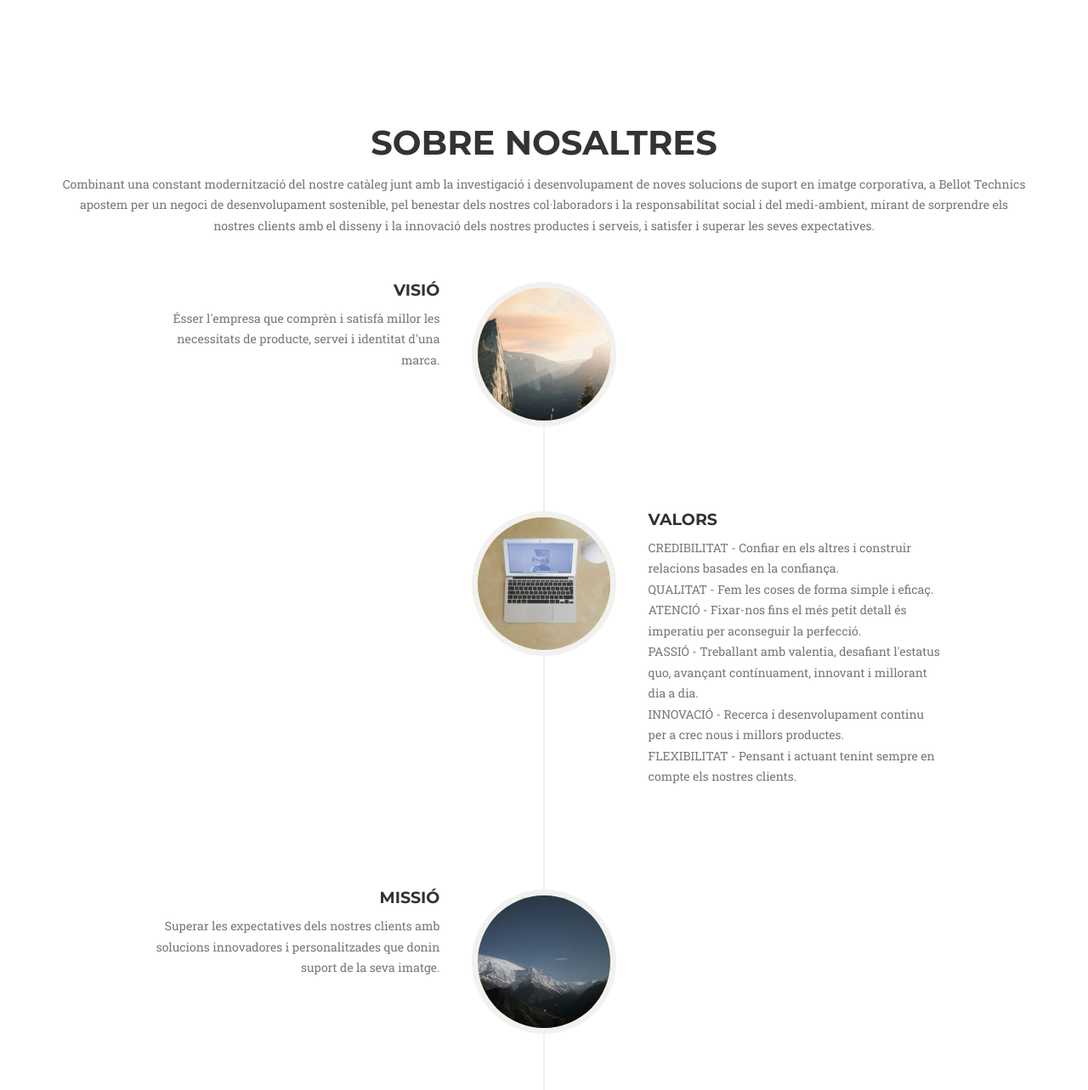
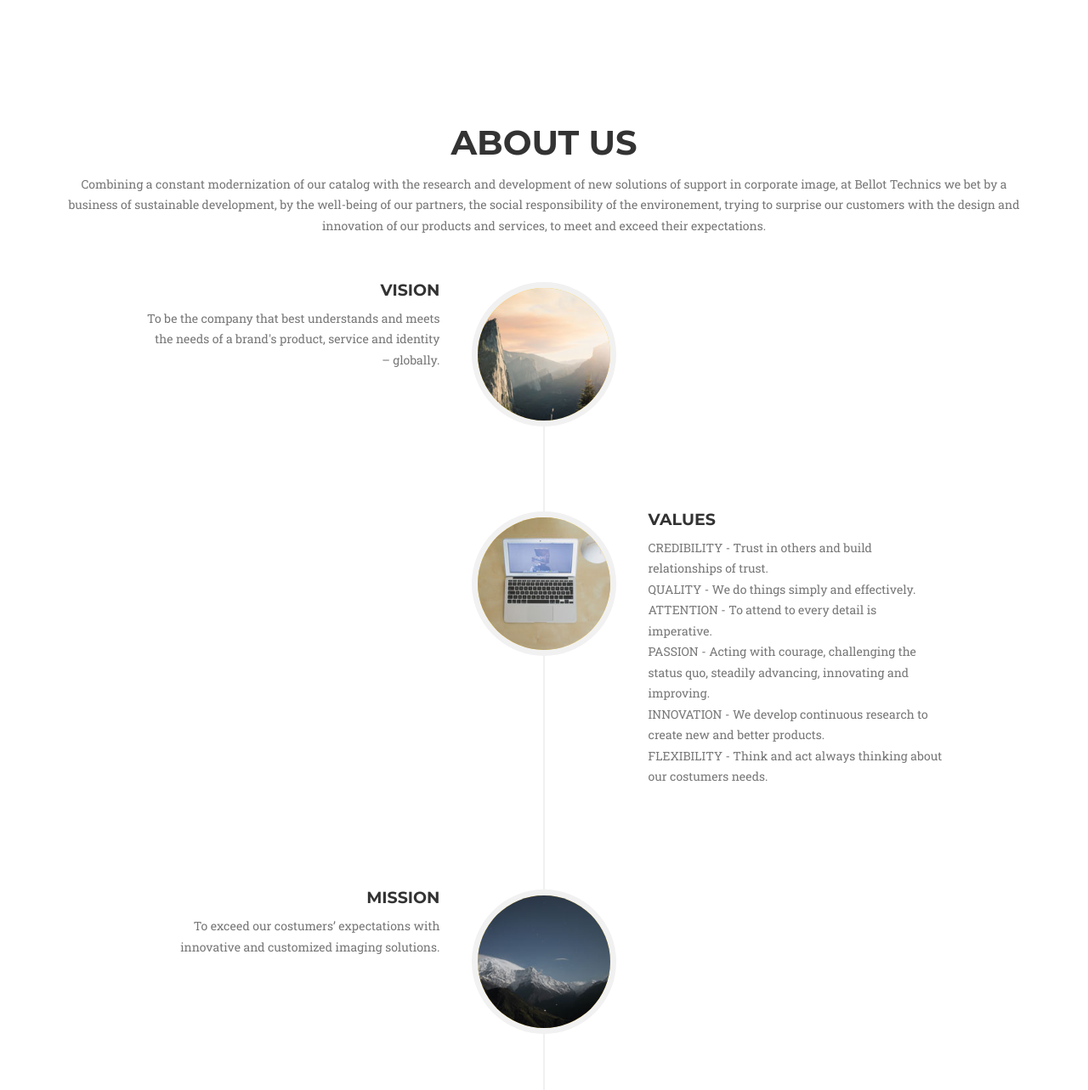
Before and after one commit to Bellot2020/bellottechnics, a Jekyll site: the page built from en/index.md, in a window 1280 px wide and 1400 px high, scrolled down 645 px, cut to the strip 117-1400 px from the top of the window. Shown: the whole strip at 85% size. Built offline with Jekyll 4.4.1, drawn with Linux system fonts in a browser that asks for light colours; some web fonts are replaced; some of the changed text lies outside the part shown.

Commit message:
Update _config.yml

```diff
--- a/_config.yml
+++ b/_config.yml
@@ -63,7 +63,7 @@ lang:
     about: "Sobre nosaltres"
     about_description: "Combinant una constant modernització del nostre catàleg junt amb la investigació i desenvolupament de noves solucions de suport en imatge corporativa, a Bellot Technics apostem per un negoci de desenvolupament sostenible, pel benestar dels nostres col·laboradors i la responsabilitat social i del medi-ambient, mirant de sorprendre els nostres clients amb el disseny i la innovació dels nostres productes i serveis, i satisfer i superar les seves expectatives. "
     about_vision: "VISIÓ"
-    about_vision_description: "Ésser l'empresa que comprèn i satisfà millor les necessitats de producte, servei i identitat d'una marca."
+    about_vision_description: "Esdevenir l'empresa que comprèn i satisfà millor les necessitats de producte, servei i identitat d'una marca."
     about_mission: "MISSIÓ"
     about_mission_description: "Superar les expectatives dels nostres clients amb solucions innovadores i personalitzades que donin suport de la seva imatge."
     about_values: "VALORS"
@@ -112,7 +112,7 @@ lang:
     about_vision_description: "Ser la empresa que comprende y satisface mejor las necesidades de producto, servicio e identidad de una marca."
     about_mission: "MISIÓN"
     about_mission_description: "Superar las expectativas de nuestros clientes con soluciones innovadoras y personalizadas que den soporte a su imagen."
-    about_values: "VALORS"
+    about_values: "VALORES"
     about_values_description: "CREDIBILIDAD - Confiar en los demás y construir relaciones basadas en la confianza.<br>
                                CALIDAD - Hacemos las cosas de forma simple y eficaz.<br>
                                ATENCIÓN - Cuidar hasta el mínimo detalle es imperativo para conseguir la perfección.<br>
@@ -120,48 +120,48 @@ lang:
                                INNOVACIÓN - Búsqueda y desarrollo contínuos para crear nuevos y mejores productos.<br>
                                FLEXIBILIDAD - Pensando y actuando teniendo siempre en cuenta a nuestros clientes.<br>"
   en:
-    site_description: "Empresa especialitzada en solucions d'etiquetatge i packaging personalitzat per als sectors tèxtil i confecció, joieria, bijuteria, rellotgeria i complements, alimentació, etc."
-    intro1: "Benvinguts al nostre Web!"
-    intro2: "UN MÓN DE SOLUCIONS"
-    more: "Llegir més"
-    close: "Tanca"
-    colaborators: "Col·laboradors"
-    colaborators_marta: "Fotografia professional"
+    site_description: "Company specialized in labeling solutions and personalized merchandising for the textile, jewelry, accessories and food sectors"
+    intro1: "Welcome to our website!"
+    intro2: "A WORLD OF SOLUTIONS"
+    more: "Read more"
+    close: "Close"
+    colaborators: "Partners"
+    colaborators_marta: "Professional Photography"
     colaborators_certificatinos: "Certificació d’Eficiència Energètica"
-    services: "Serveis"
-    services_description: "Disseny, producció, manipulat i lliurament arreu del món dels nostres productes."
-    services_design_title: "Disseny"
-    services_design_description: "Dissenyem la marca i el logo, creem tot l'etiquetat de les seves col·leccions."
-    services_handled_title: "Manipulats"
-    services_handled_description: "Elaborem treballs a la mida de cada client, tant en preu com en qualitat."
-    services_delivery_title: "Distribució"
-    services_delivery_description: "Col·loquem a qualsevol part del món les seves comandes."
-    services_photo_title: "Fotografia de producte"
-    services_photo_description: "Oferim tots els serveis fotogràfics que la seva marca necessita."
-    products: "Productes"
-    products_description: "Trobeu els productes adequats per al vostre negoci i projecte."
-    contact: "Contactar"
-    contact_name: "El teu nom"
-    contact_name_validation: "Introduïu el vostre nom."
-    contact_email: "El teu e-mail"
-    contact_email_validation: "Introduïu el vostre email."
-    contact_phone: "El teu telèfon"
-    contact_phone_validation: "Introduïu el vostre telèfon."
-    contact_message: "El teu missatge"
-    contact_message_validation: "Introduïu el vostre missatge."
-    contact_send: "Enviar el missatge"
-    privacy: "Privacitat"
-    legal: "Avís legal"
-    about: "Sobre nosaltres"
-    about_description: "Combinant una constant modernització del nostre catàleg junt amb la investigació i desenvolupament de noves solucions de suport en imatge corporativa, a Bellot Technics apostem per un negoci de desenvolupament sostenible, pel benestar dels nostres col·laboradors i la responsabilitat social i del medi-ambient, mirant de sorprendre els nostres clients amb el disseny i la innovació dels nostres productes i serveis, i satisfer i superar les seves expectatives. "
-    about_vision: "VISIÓ"
-    about_vision_description: "Ésser l'empresa que comprèn i satisfà millor les necessitats de producte, servei i identitat d'una marca."
-    about_mission: "MISSIÓ"
-    about_mission_description: "Superar les expectatives dels nostres clients amb solucions innovadores i personalitzades que donin suport de la seva imatge."
-    about_values: "VALORS"
-    about_values_description: "CREDIBILITAT - Confiar en els altres i construir relacions basades en la confiança.<br>
-                               QUALITAT - Fem les coses de forma simple i eficaç.<br>
-                               ATENCIÓ - Fixar-nos fins el més petit detall és imperatiu per aconseguir la perfecció.<br>
-                               PASSIÓ - Treballant amb valentia, desafiant l'estatus quo, avançant contínuament, innovant i millorant dia a dia.<br>
-                               INNOVACIÓ - Recerca i desenvolupament continu per a crec nous i millors productes.<br>
-                               FLEXIBILITAT - Pensant i actuant tenint sempre en compte els nostres clients.<br>"
+    services: "Services"
+    services_description: "Design, production, handling and worldwide delivery."
+    services_design_title: "Design"
+    services_design_description: "We design your new brand and your new logo, we create all the labeling of your collections."
+    services_handled_title: "Hand made"
+    services_handled_description: "We make duties tailored to each client, both in price and quality."
+    services_delivery_title: "Delivery"
+    services_delivery_description: "We deliver your orders anywhere in the world."
+    services_photo_title: "Product Photography"
+    services_photo_description: "We offer all the photographic services that your brand needs."
+    products: "Products"
+    products_description: "Find the right products for your business and project."
+    contact: "Contact"
+    contact_name: "Your name"
+    contact_name_validation: "Enter your name."
+    contact_email: "Your e-mail"
+    contact_email_validation: "Enter your e-mail."
+    contact_phone: "Your phone number"
+    contact_phone_validation: "Enter your phone number."
+    contact_message: "Your message"
+    contact_message_validation: "Enter your message."
+    contact_send: "Send the message"
+    privacy: "Privacy"
+    legal: "Legal warning"
+    about: "About Us"
+    about_description: "Combining a constant modernization of our catalog with the research and development of new solutions of support in corporate image, at Bellot Technics we bet by a business of sustainable development, by the well-being of our partners, the social responsibility of the environement, trying to surprise our customers with the design and innovation of our products and services, to meet and exceed their expectations. "
+    about_vision: "VISION"
+    about_vision_description: "To be the company that best understands and meets the needs of a brand's product, service and identity – globally."
+    about_mission: "MISSION"
+    about_mission_description: "To exceed our costumers’ expectations with innovative and customized imaging solutions."
+    about_values: "VALUES"
+    about_values_description: "CREDIBILITY - Trust in others and build relationships of trust.<br>
+                               QUALITY - We do things simply and effectively.<br>
+                               ATTENTION - To attend to every detail is imperative.<br>
+                               PASSION - Acting with courage, challenging the status quo, steadily advancing, innovating and improving.<br>
+                               INNOVATION - We develop continuous research to create new and better products.<br>
+                               FLEXIBILITY - Think and act always thinking about our costumers needs.<br>"
```
